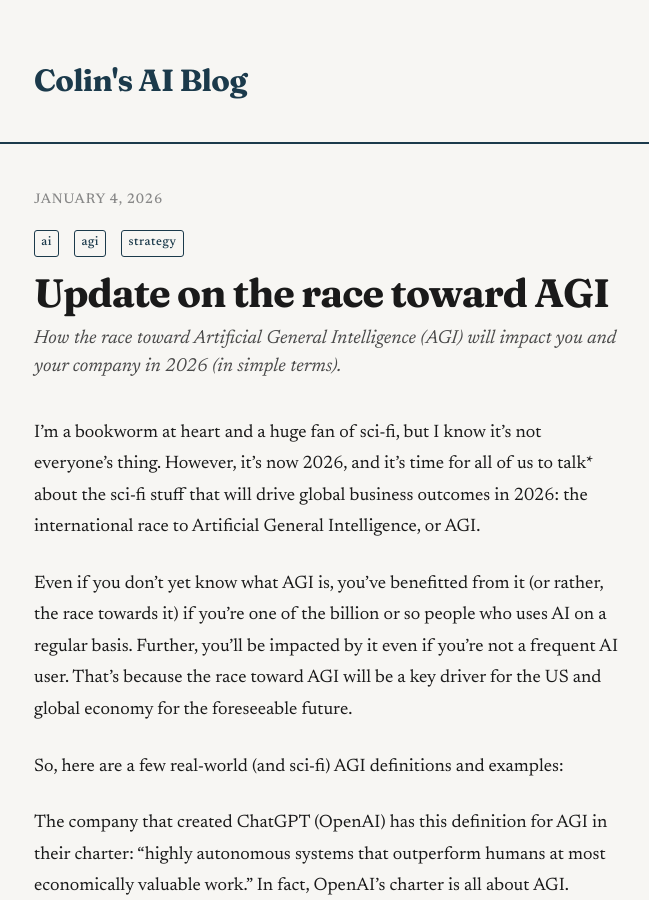
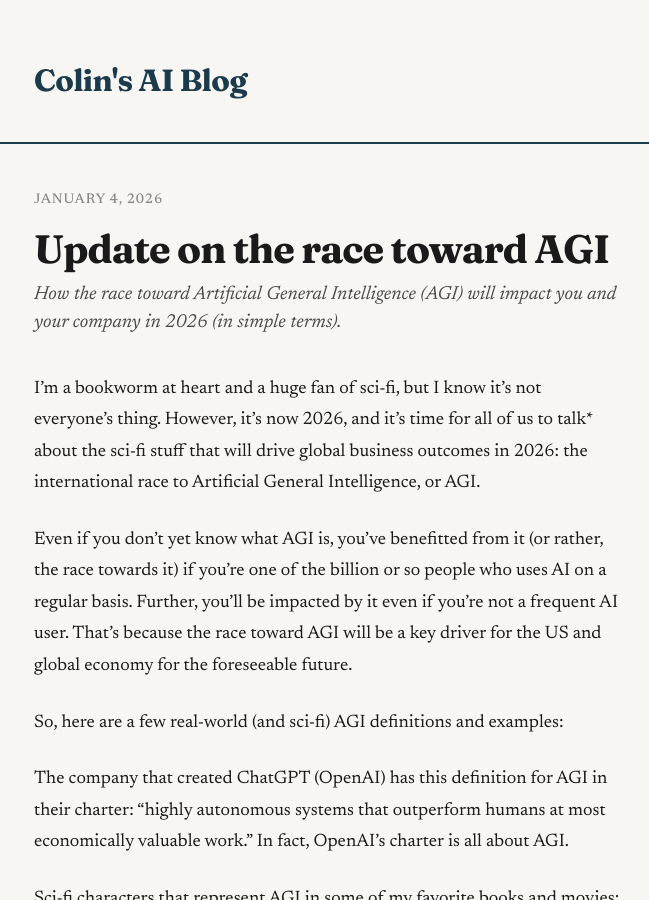
Before and after one commit to cpedron50-novaspear/colinpedron-site, a Jekyll site: the page built from _posts/2026-01-04-update-on-the-race-toward-agi.md, in a window 1280 px wide and 900 px high. Shown: the whole window, without its empty margins (313-962 px from the left). Built offline with Jekyll 4.4.1, drawn with Linux system fonts in a browser that asks for light colours.

Commit message:
Update 2026-01-04-update-on-the-race-toward-agi.md

```diff
--- a/_posts/2026-01-04-update-on-the-race-toward-agi.md
+++ b/_posts/2026-01-04-update-on-the-race-toward-agi.md
@@ -3,7 +3,6 @@
 title: "Update on the race toward AGI"
 subtitle: "How the race toward Artificial General Intelligence (AGI) will impact you and your company in 2026 (in simple terms)."
 date: 2026-01-04
-tags: [ai, agi, strategy]
 ---
 
 I'm a bookworm at heart and a huge fan of sci-fi, but I know it's not everyone's thing. However, it's now 2026, and it's time for all of us to talk* about the sci-fi stuff that will drive global business outcomes in 2026: the international race to Artificial General Intelligence, or AGI.
```
